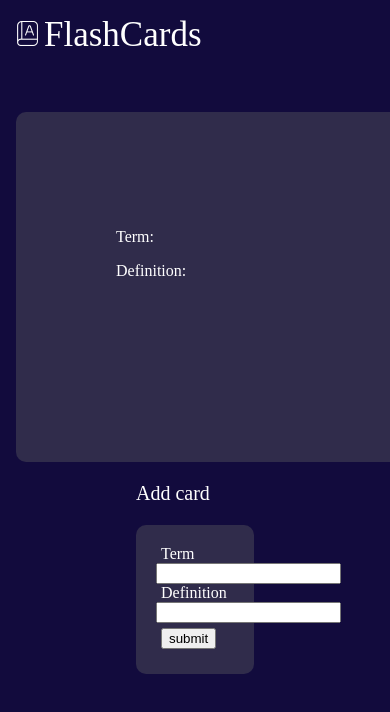
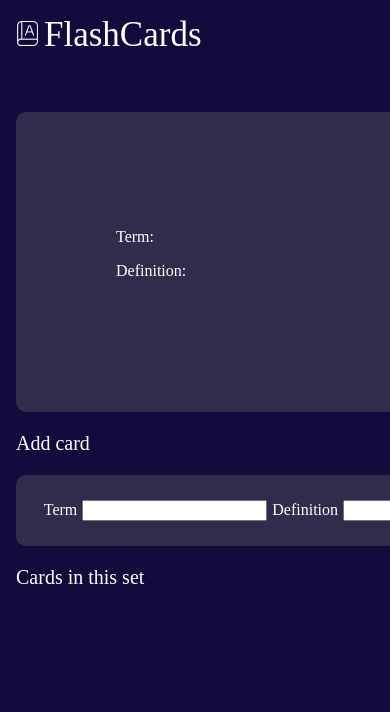
Before and after one commit to helentran64/flash-cards, a Vue app: page / in a window 390 px wide. Shown: the top 712 px of the page. Built offline with nearby package versions, Linux system fonts and the light colour scheme.

Commit message:
fixed sizes

```diff
--- a/src/components/FlashCard.vue
+++ b/src/components/FlashCard.vue
@@ -25,4 +25,10 @@ export default{
         margin-right: auto;
         margin-left: auto;
     }
+    @media only screen and (max-width: 700px){
+        #card{
+            width: 200px;
+            height: 100px;
+        }
+    }
 </style>
--- a/src/components/Input.vue
+++ b/src/components/Input.vue
@@ -2,7 +2,7 @@
 <template>
     <div class="inputContainer">
         <div>
-        <p class="add">Add card</p>
+        <p id="addHeading">Add card</p>
         </div>
         <div class="inputField">
             <div class="submitSection">
@@ -17,6 +17,7 @@
 
     <!-- Displays all the notes submitted -->
     <div class="listOfNotes">
+        <p id="cardsHeading">Cards in this set</p>
         <div class="note" v-for="note in notes">
             <p>Term: {{ note.term }}</p>
             <p> Definition: {{ note.def }}</p>
@@ -51,17 +52,21 @@ export default{
     p{
         color: white;
     }
-    .add{
+    #addHeading{
         font-size: 20px;
     }
     .inputContainer{
-        margin-right: 120px;
-        margin-left: 120px;
+        width: 600px;
+        margin-left: auto;
+        margin-right: auto;
     }
     .inputField{
         background-color: rgb(48, 44, 75);
         padding: 20px;
         border-radius: 10px;
+        width: 560px;
+        margin-left: auto;
+        margin-right: auto;
     }
     label{
         padding: 5px;
@@ -75,13 +80,21 @@ export default{
         margin-right: auto;
         margin-left: auto;
     }
+    .listOfNotes{
+        width: 600px;
+        margin-left: auto;
+        margin-right: auto;
+    }
+    #cardsHeading{
+        font-size: 20px;
+    }
     .note{
         background-color: rgb(48, 44, 75);
-        border-radius: 5px;
-        width: 500px;
+        border-radius: 10px;
+        width: 560px;
+        padding: 20px;
         margin-right: auto;
         margin-left: auto;
-        padding: 20px;
         margin-top: 20px;
         margin-bottom: 20px;
     }
```
